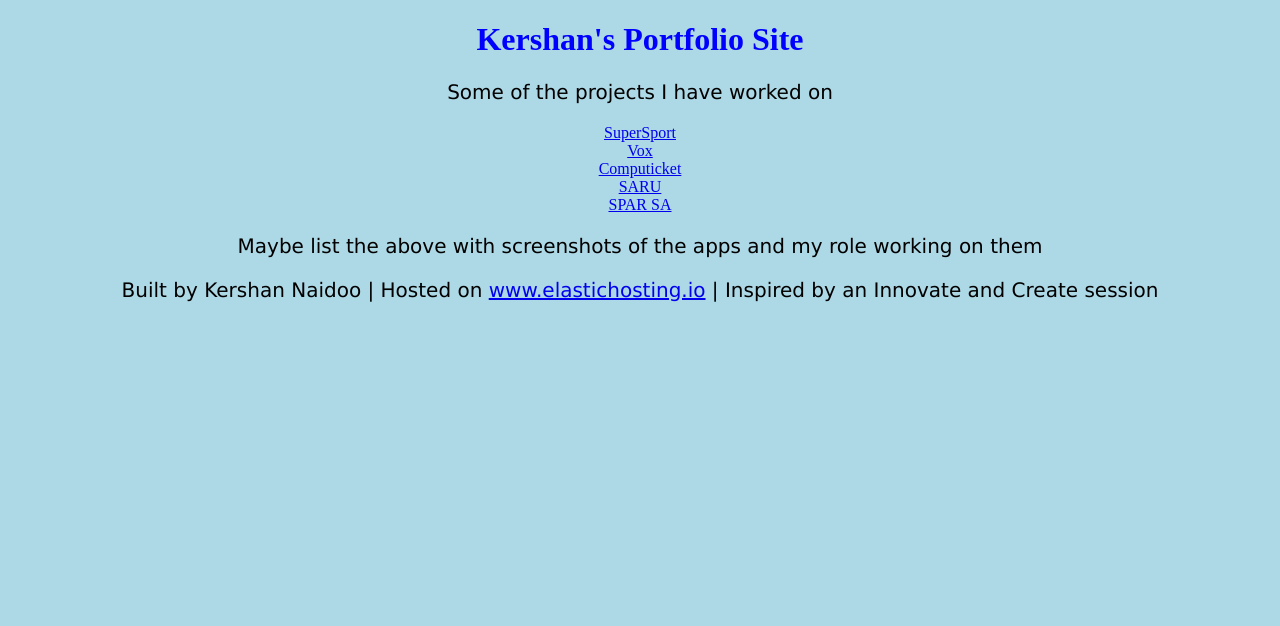
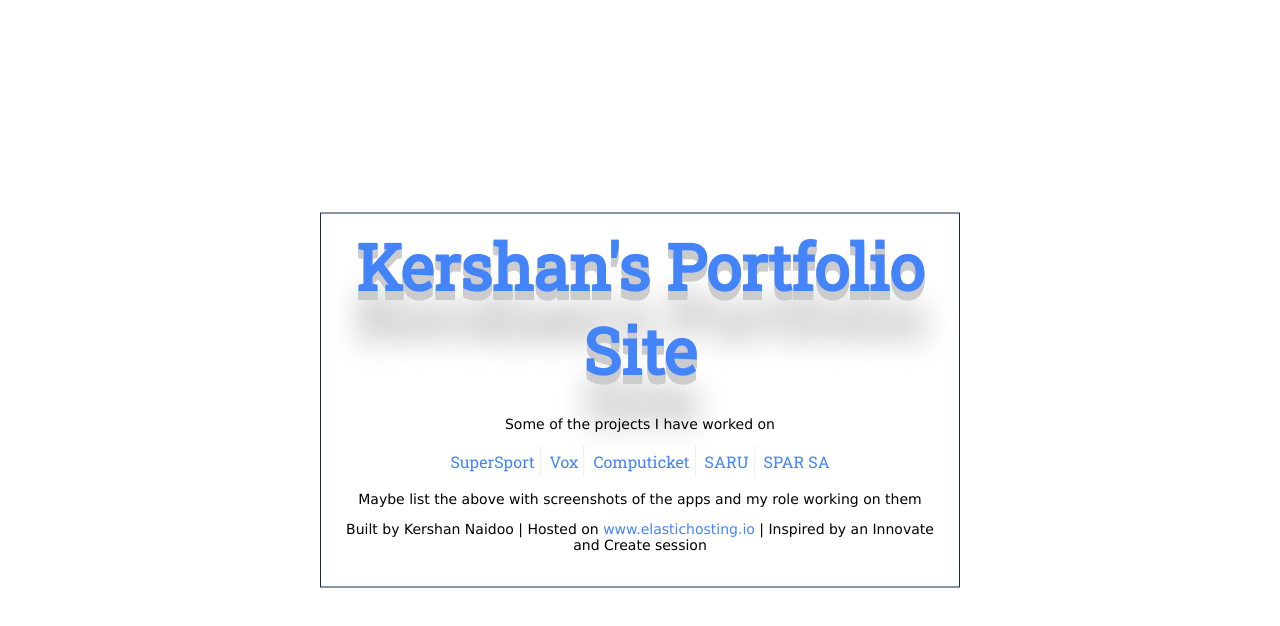
Before and after one commit to kershan/whoami, a plain HTML site: page index.html in a window 1280 px wide. Drawn offline with Linux system fonts and the light colour scheme.

Commit message:
Update to use some Ruby CSS magic

```diff
--- a/index.html
+++ b/index.html
@@ -3,9 +3,10 @@
 <head>
   <title>Who am I?</title>
   <link rel="stylesheet" type="text/css" href="main.css">
+  <link href="https://fonts.googleapis.com/css?family=Roboto+Slab" rel="stylesheet">
 </head>
-
 <body>
+  <div class="container">
     <h1>Kershan's Portfolio Site</h1>
     <p>Some of the projects I have worked on</p>
     <ul>
@@ -23,6 +24,7 @@
     <footer>
       <p>Built by Kershan Naidoo | Hosted on <a href="https://www.elastichosting.io">www.elastichosting.io</a> | Inspired by an Innovate and Create session</p>
     </footer>
+  </div>
 </body>
 
 </html>
--- a/main.css
+++ b/main.css
@@ -1,19 +1,89 @@
 body {
-  background-color: lightblue;
-  text-align: center;
+    background-color: #ffffff;
+    font-family: 'Roboto Slab', serif;
+}
+
+.container {
+    max-width: 1000px;
+    margin: 0 auto;
+    text-align: center;
+    border: 1px solid #142c48;
+    padding: 20px;
+    position: absolute;
+    top: 50%;
+    left: 50%;
+    transform: translate(-50%, -50%);
 }
 
 h1 {
-  color: blue;
+    color: #4384fb;
+    margin: 0;
+    font-size: 4em;
+    -webkit-animation: text-pop-up-top 0.5s cubic-bezier(0.250, 0.460, 0.450, 0.940) both;
+    animation: text-pop-up-top 0.5s cubic-bezier(0.250, 0.460, 0.450, 0.940) both;
+}
+
+a {
+    text-decoration: none;
+    color: #4384fb;
 }
 
 p {
-  font-family: verdana;
-  font-size: 20px;
+    font-family: verdana;
+    font-size: 14px;
 }
 
 ul {
-  list-style-type: none;
-  padding: 0;
-  margin: 0;
+    margin: 0;
+    padding: 0;
 }
+
+ul li {
+    list-style-type: none;
+    padding: 5px;
+    color: #142c48;
+    display: inline-block;
+    border-right: 1px solid #efefef;
+}
+
+ul li:last-child {
+    border: none;
+}
+
+footer p {
+    font-size: 14px;
+}
+
+@-webkit-keyframes text-pop-up-top {
+    0% {
+        -webkit-transform: translateY(0);
+        transform: translateY(0);
+        -webkit-transform-origin: 50% 50%;
+        transform-origin: 50% 50%;
+        text-shadow: none;
+    }
+    100% {
+        -webkit-transform: translateY(-5px);
+        transform: translateY(-5px);
+        -webkit-transform-origin: 50% 50%;
+        transform-origin: 50% 50%;
+        text-shadow: 0 1px 0 #cccccc, 0 2px 0 #cccccc, 0 3px 0 #cccccc, 0 4px 0 #cccccc, 0 5px 0 #cccccc, 0 6px 0 #cccccc, 0 7px 0 #cccccc, 0 8px 0 #cccccc, 0 9px 0 #cccccc, 0 50px 30px rgba(0, 0, 0, 0.3);
+    }
+}
+
+@keyframes text-pop-up-top {
+    0% {
+        -webkit-transform: translateY(0);
+        transform: translateY(0);
+        -webkit-transform-origin: 50% 50%;
+        transform-origin: 50% 50%;
+        text-shadow: none;
+    }
+    100% {
+        -webkit-transform: translateY(-10px);
+        transform: translateY(-10px);
+        -webkit-transform-origin: 50% 50%;
+        transform-origin: 50% 50%;
+        text-shadow: 0 1px 0 #cccccc, 0 2px 0 #cccccc, 0 3px 0 #cccccc, 0 4px 0 #cccccc, 0 5px 0 #cccccc, 0 6px 0 #cccccc, 0 7px 0 #cccccc, 0 8px 0 #cccccc, 0 9px 0 #cccccc, 0 50px 30px rgba(0, 0, 0, 0.3);
+    }
+}
```
Lines whose indentation alone changed are shown as unchanged.
